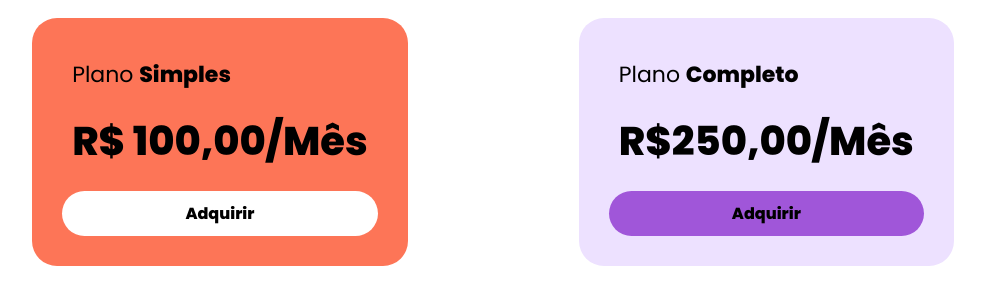
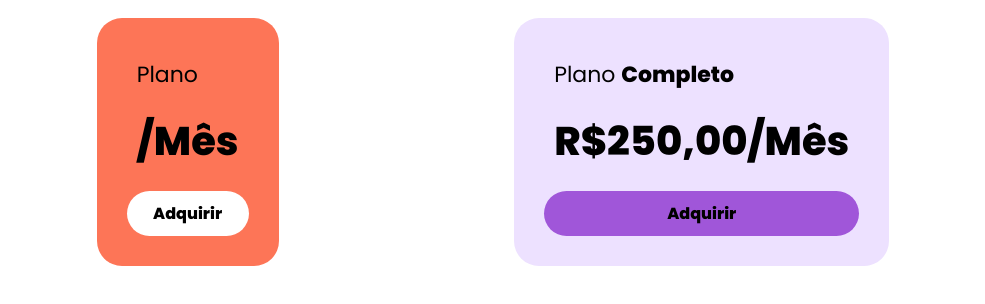
Before and after one commit to marcosviniciohd/fundamentos-angular-17, an Angular app: page / in a window 1280 px wide. Shown: the top 304 px of the page, without its empty margins (147-1132 px from the left). Built offline with nearby package versions, Linux system fonts and the light colour scheme.

Commit message:
feat: usar encadeamento opcional ?

```diff
--- a/src/app/card/card.component.html
+++ b/src/app/card/card.component.html
@@ -1,5 +1,5 @@
 <div class="card">
-  <div class="card__plan card__item">Plano <b>{{ plano.infos.tipo }}</b></div>
-  <div class="card__price card__item">{{ plano.infos.preco }}/Mês</div>
+  <div class="card__plan card__item">Plano <b>{{ plano?.tipo }}</b></div>
+  <div class="card__price card__item">{{ plano?.reco }}/Mês</div>
   <app-card-button></app-card-button>
 </div>
--- a/src/app/card/card.component.ts
+++ b/src/app/card/card.component.ts
@@ -6,10 +6,6 @@ import { Component } from '@angular/core';
   styleUrl: './card.component.scss'
 })
 export class CardComponent {
-  plano = {
-    infos: {
-      tipo: 'Simples',
-      preco: 'R$ 100,00',
-    },
-  };
+  // @ts-ignore
+  plano;
 }
```
